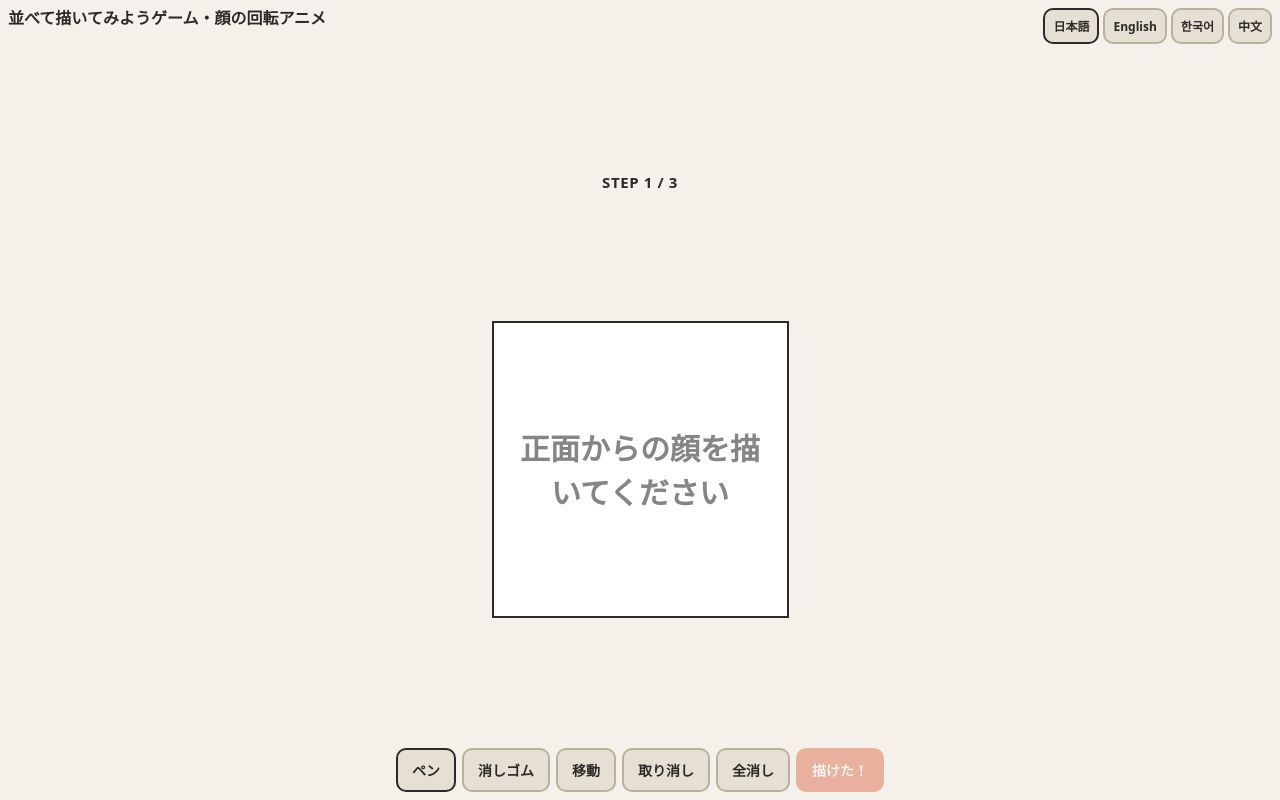
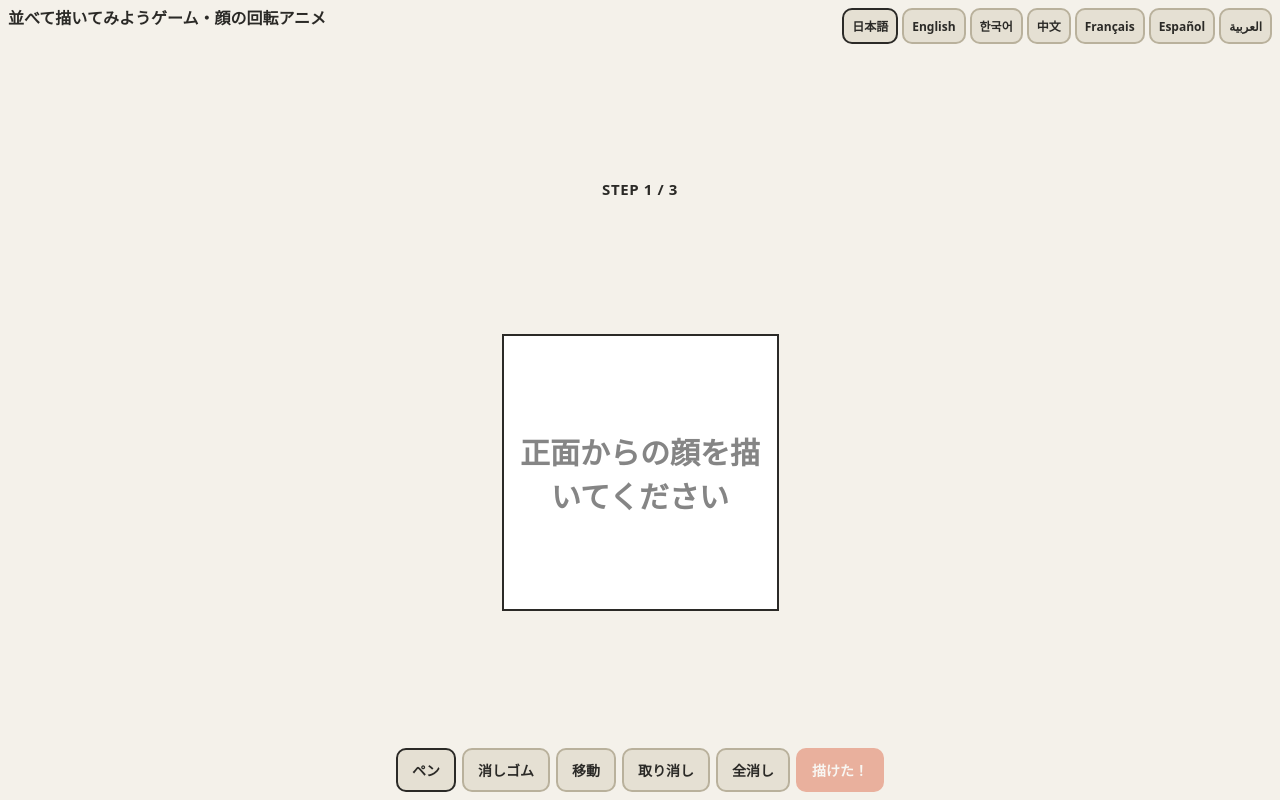
Before and after one commit to dokka-garapa/turn-head, a plain HTML site: page index.html in a window 1280 px wide. Drawn offline with Linux system fonts and the light colour scheme.

Commit message:
Add additional language options to index.html

```diff
--- a/index.html
+++ b/index.html
@@ -14,7 +14,7 @@ html,body{height:100%;margin:0;overflow:hidden;overscroll-behavior:none;backgrou
 #step{font-weight:700;font-size:15px;letter-spacing:.04em;padding:4px 0}
 #top{width:100%;display:flex;justify-content:space-between;align-items:flex-start;gap:8px;pointer-events:none}
 #ttl{margin:0;flex:1;font-size:clamp(12px,3.4vw,16px);font-weight:700;line-height:1.3}
-#langs{display:flex;gap:4px;flex:none}
+#langs{display:flex;flex-wrap:wrap;justify-content:flex-end;gap:4px;max-width:72%}
 #langs button{min-height:36px;padding:0 8px;font-size:12px}
 #grid{display:grid;gap:0;pointer-events:none}
 .ref{display:flex;align-items:center;justify-content:center;overflow:hidden}
@@ -39,7 +39,7 @@ button:disabled{opacity:.4}
 </head>
 <body>
 <div id="app">
-  <div id="top"><h1 id="ttl"></h1><div id="langs"><button data-l="ja">日本語</button><button data-l="en">English</button><button data-l="ko">한국어</button><button data-l="zh">中文</button></div></div>
+  <div id="top"><h1 id="ttl"></h1><div id="langs"><button data-l="ja">日本語</button><button data-l="en">English</button><button data-l="ko">한국어</button><button data-l="zh">中文</button><button data-l="fr">Français</button><button data-l="es">Español</button><button data-l="ar">العربية</button></div></div>
   <div id="step">STEP 1 / 3</div>
   <div id="grid">
     <div class="ref" id="c-t"><canvas id="rt" width="300" height="300"></canvas></div>
@@ -76,10 +76,17 @@ var I18N={
  zh:{ttl:'并排画画游戏・脸部旋转动画',pen:'画笔',er:'橡皮擦',mv:'移动',undo:'撤销',clr:'全部清除',next:'画好了！',fin:'完成！生成GIF',p:['请画正面的脸','请画侧脸','请画斜侧面的脸'],mk:'正在生成GIF…',done:'完成！',hint:'长按图片即可保存',again:'重新画'}
 };
 var EX={ja:['正面顔を加筆する','横顔を加筆する','斜め顔を加筆する'],en:['Edit front face','Edit side face','Edit three-quarter face'],ko:['정면 얼굴 덧그리기','옆얼굴 덧그리기','비스듬한 얼굴 덧그리기'],zh:['修改正面的脸','修改侧脸','修改斜侧面的脸']};
+I18N.fr={ttl:'Dessinons côte à côte : animation de rotation du visage',pen:'Stylo',er:'Gomme',mv:'Déplacer',undo:'Annuler',clr:'Tout effacer',next:'Terminé !',fin:'Terminer : créer le GIF',p:['Dessinez un visage de face','Dessinez un visage de profil','Dessinez un visage de trois quarts'],mk:'Création du GIF…',done:'Terminé !',hint:'Appuyez longuement sur l’image pour l’enregistrer',again:'Dessiner à nouveau'};
+I18N.es={ttl:'Dibujemos lado a lado: animación de giro del rostro',pen:'Lápiz',er:'Borrador',mv:'Mover',undo:'Deshacer',clr:'Borrar todo',next:'¡Listo!',fin:'Terminar: crear GIF',p:['Dibuja un rostro de frente','Dibuja un rostro de perfil','Dibuja un rostro de tres cuartos'],mk:'Creando el GIF…',done:'¡Listo!',hint:'Mantén pulsada la imagen para guardarla',again:'Dibujar de nuevo'};
+I18N.ar={ttl:'لنرسم جنبًا إلى جنب: رسوم متحركة لدوران الوجه',pen:'قلم',er:'ممحاة',mv:'نقل',undo:'تراجع',clr:'مسح الكل',next:'تم الرسم!',fin:'إنهاء: إنشاء GIF',p:['ارسم وجهًا من الأمام','ارسم وجهًا من الجانب','ارسم وجهًا بزاوية ثلاثة أرباع'],mk:'جارٍ إنشاء GIF…',done:'اكتمل!',hint:'اضغط مطولًا على الصورة لحفظها',again:'ارسم من جديد'};
+EX.fr=['Retoucher le visage de face','Retoucher le profil','Retoucher le trois quarts'];
+EX.es=['Retocar el rostro de frente','Retocar el perfil','Retocar el tres cuartos'];
+EX.ar=['تعديل الوجه الأمامي','تعديل الوجه الجانبي','تعديل الوجه بزاوية ثلاثة أرباع'];
 function fmt(d){var p=function(n){return n<10?'0'+n:''+n},y=d.getFullYear(),m=d.getMonth()+1,dd=d.getDate(),tm=p(d.getHours())+':'+p(d.getMinutes());
   return y+'-'+p(m)+'-'+p(dd)+' '+tm}
 function applyLang(){
-  var T=I18N[L];document.title=T.ttl;document.documentElement.lang=L;
+  var T=I18N[L];document.title=T.ttl;
+  ['ttl','msg','rtxt','hint','bPen','bEr','bMv','bUndo','bClr','bNext','bAgain','bE0','bE1','bE2'].forEach(function(id){$(id).dir=L==='ar'?'rtl':'ltr'});document.documentElement.lang=L;
   $('ttl').textContent=T.ttl;$('bPen').textContent=T.pen;$('bEr').textContent=T.er;$('bMv').textContent=T.mv;
   $('bUndo').textContent=T.undo;$('bClr').textContent=T.clr;$('bNext').textContent=(stage===3||editing)?T.fin:T.next;
   msg.textContent=T.p[stage-1]||'';$('step').textContent='STEP '+stage+' / 3';
@@ -106,7 +113,7 @@ function showRef(cv,src,h,v){
   g.drawImage(src,0,0,300,300);lines(g,300,h,v,'rgba(40,120,230,.7)',1.5);
 }
 function layout(){
-  var W=innerWidth-16,H=innerHeight-205-(parseInt(getComputedStyle(document.documentElement).paddingTop)||0);
+  var W=innerWidth-16,H=innerHeight-245-(parseInt(getComputedStyle(document.documentElement).paddingTop)||0);
   var cols=2,rows=2;
   var a=Math.max(120,Math.floor(Math.min(W/cols,H/rows)));
   grid.style.gridTemplateColumns=a+'px '+(stage>=2?a:0)+'px';
```
